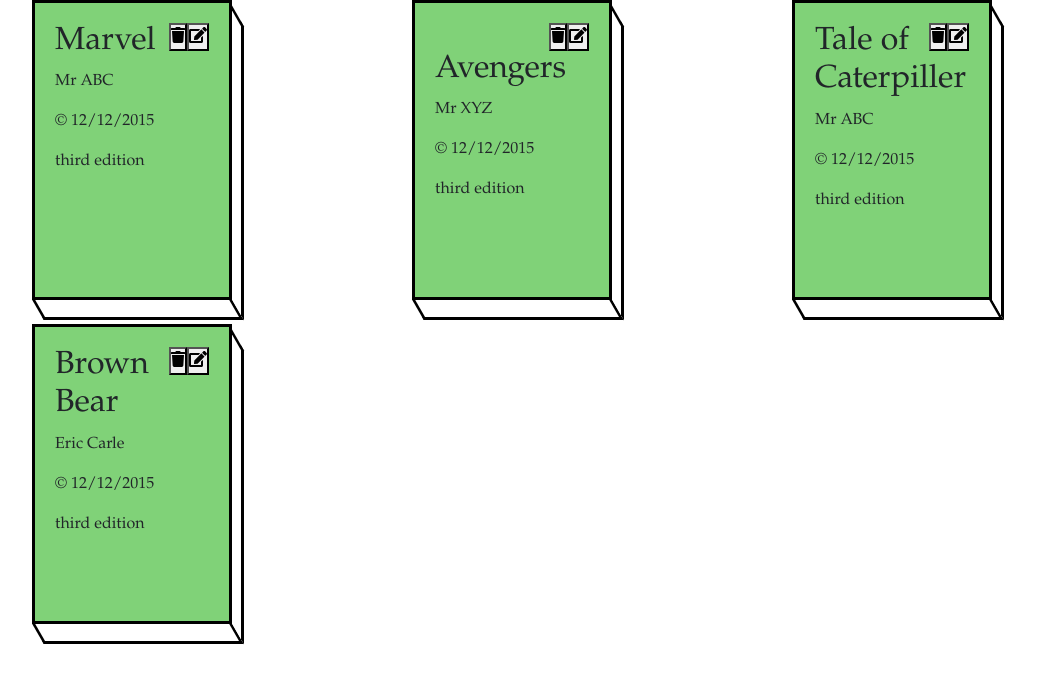
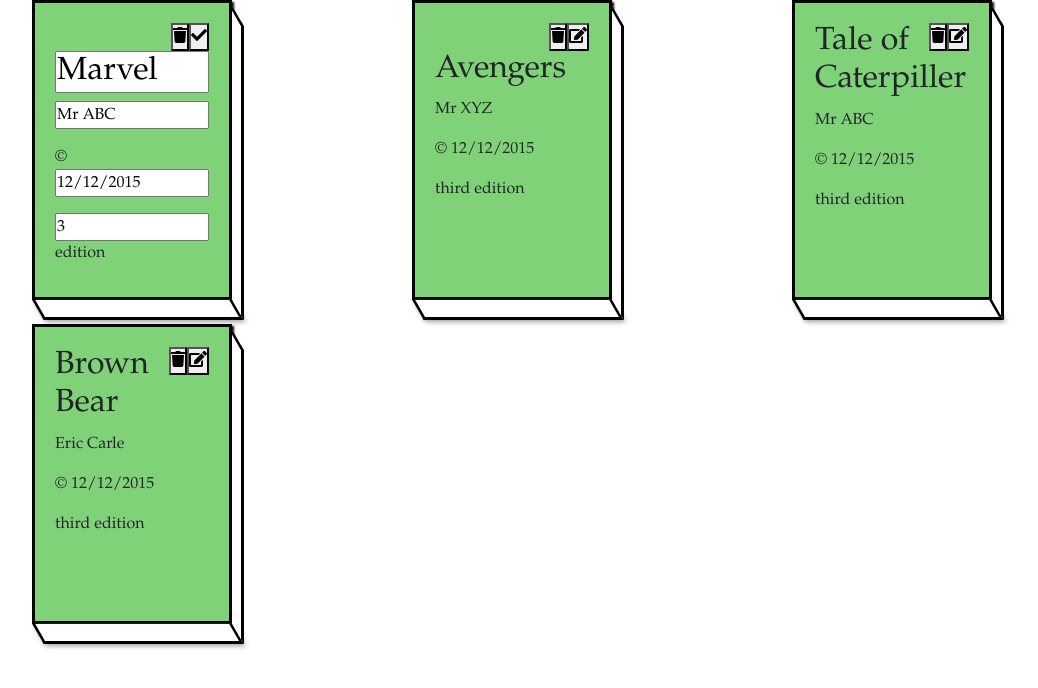
Before and after one commit to YavuzOrbey/ReactWork, a React (Create React App) app: page / in a window 1280 px wide. Both pictures are taken after a click on the button 248 px from the left and 37 px from the top of the page. Shown: the top 688 px of the page, without its empty margins (50-1088 px from the left). Built offline with nearby package versions, Linux system fonts and the light colour scheme.

Commit message:
work on CRUD

```diff
--- a/src/App.css
+++ b/src/App.css
@@ -4,5 +4,5 @@
   padding: 0;
 }
 body{
-  background: rgb(209, 204, 204);
+  background: rgb(138, 39, 39);
 }
--- /dev/null
+++ b/src/BookEditYavuz.tsx
@@ -0,0 +1,29 @@
+import BookTypeYavuz from "./BookTypeYavuz";
+import "./BookYavuz.css"
+import { FontAwesomeIcon } from '@fortawesome/react-fontawesome'
+import { faTrash } from '@fortawesome/free-solid-svg-icons'
+import { faCheck } from '@fortawesome/free-solid-svg-icons'
+const BookEdit = (props:any) => {
+
+    const {id, title, author, publish_date, edition} = props.book;
+
+    let ordinalNum:string[] = ["first", "second", "third", "fourth", "fifth", "sixth", "seventh", "eighth", "ninth"];
+
+    return (
+    <div className="book">
+        <div className='buttons' style={{float: "right"}}>
+            <button onClick={() => props.deleteBook(id) }><FontAwesomeIcon icon={faTrash} /></button>
+            <button onClick={() => props.updateBook(id) }><FontAwesomeIcon icon={faCheck} /></button>
+        </div>
+        <div className="book-bottom" />
+        <div className="book-right" />
+        <div className="content">
+            <h2><input type="text" defaultValue={title} /></h2>
+            <p><input type="text" defaultValue={author} /></p>
+            <p>&#169; <input type="text" defaultValue={publish_date} /></p>
+            <p>{<input type="number" defaultValue={edition} /> } edition</p>
+        </div>
+    </div>)
+}
+
+export default BookEdit;
--- a/src/BookListYavuz.tsx
+++ b/src/BookListYavuz.tsx
@@ -1,26 +1,47 @@
 import React, {useState} from 'react'
 import BookYavuz from "./BookYavuz"
 import BookTypeYavuz from "./BookTypeYavuz";
-
+import BookEditYavuz from "./BookEditYavuz";
 import  './BookListYavuz.css';
 const BookListYavuz = (props:any) => {
     const {books} = props;
+
+    let editableBooks:any = {};
     const [currentBookList, setCurrentBookList] = useState(books)
+    currentBookList.forEach((book:BookTypeYavuz)=> {
+        editableBooks[book.id] = false;
+    })
+    const [editableBookList, setEditableBookList] = useState(editableBooks)
+
     const deleteBook = (id:number) => {
         const newBookList = currentBookList.filter((book:BookTypeYavuz)=>book.id!==id)
         setCurrentBookList(newBookList)
     }
 
     const editBook = (id:number) => {
+        let newEditableBookList = {...editableBookList}
+        newEditableBookList[id] = true;
+        console.log(newEditableBookList)
+        setEditableBookList(newEditableBookList)
+    }
 
+    const updateBook = (id:number) => {
+        let newEditableBookList = {...editableBookList}
+        newEditableBookList[id] = false;
+        setEditableBookList(newEditableBookList)
     }
     return <div className="bookList container">
         <div className="row">
     {
-    currentBookList.map((currentBook:BookTypeYavuz, index:number)=>
-    <div className="col-md-4 mb-4">
-        <BookYavuz key={currentBook.id} book={currentBook} deleteBook={deleteBook} editBook={editBook}/>
-    </div>
+    currentBookList.map((currentBook:BookTypeYavuz, index:number)=> {
+        const whichBook = editableBookList[currentBook.id]===true ?  <BookEditYavuz key={currentBook.id} book={currentBook} deleteBook={deleteBook} updateBook={updateBook}/>:
+        <BookYavuz key={currentBook.id} book={currentBook} deleteBook={deleteBook} editBook={editBook}/>;
+
+
+        console.log(editableBookList[currentBook.id]===true)
+        return <div className="col-md-4 mb-4">{whichBook}</div>
+    }
+
     )}
     </div></div>}
 export default BookListYavuz;
--- a/src/BookYavuz.css
+++ b/src/BookYavuz.css
@@ -7,6 +7,7 @@
     z-index: 1;
     background-color: rgba(76, 192, 65, 0.705);
     font-family: 'Book Antiqua' ;
+    box-shadow: 2px 2px 2px black;
 }
 /* .book:after{
     content: "";
@@ -29,6 +30,8 @@
     border-right: 3px solid black;
     border-left: 3px solid black;
     border-bottom: 3px solid black;
+    box-shadow: 1px 2px 5px rgb(161, 161, 161);
+    z-index: -1;
 }
 .book-right{
     height: 100%;
@@ -41,3 +44,6 @@
     border-right: 3px solid black;
     border-top: 5px solid black;
 }
+input{
+    width: 100%;
+}
```
